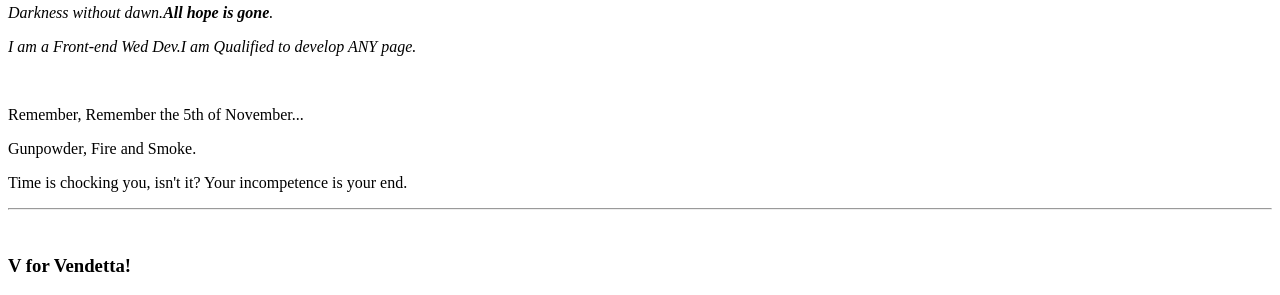
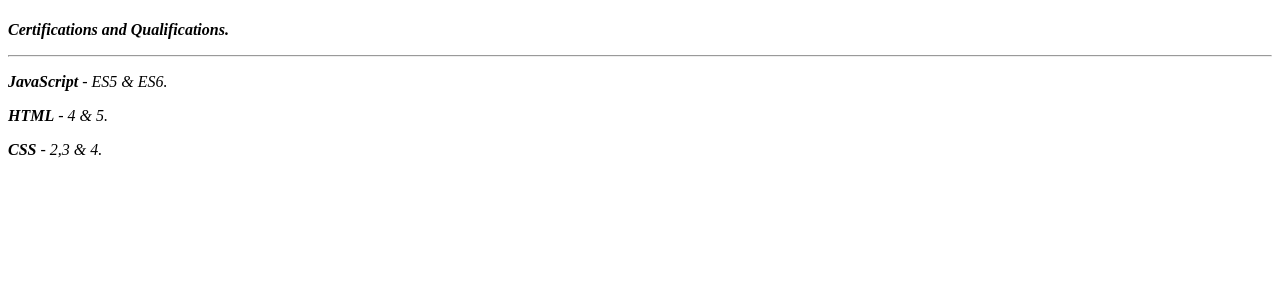
Before and after one commit to ConradMar3/WebDevelopment2022.Udemy, a plain HTML site: page Web Development/HTML Personal Site/index.html in a window 1280 px wide. Shown: the part 614-909 px from the top of the page. After the commit the page ends 800 px from the top, so only its background shows below. Drawn offline with Linux system fonts and the light colour scheme.

Commit message:
2022/05/22 (pm) - My Self Created Page

```diff
--- a/Web Development/HTML Personal Site/index.html
+++ b/Web Development/HTML Personal Site/index.html
@@ -8,19 +8,26 @@
 
 <body>
     <h1>Conrad Maré</h1>
+
     <br>
-
-    <img class="center" draggable="false" width="500" height="500" src="./assets/V.jpg"
+    <img class="center" draggable="false" width="250" height="250" src="./assets/smoke1.jpg"
         alt="valorant logo wallpaper 74472" title="valorant logo wallpaper 74472" />
     <br>
 
-    <p><i>Darkness without dawn.<strong>All hope is gone</strong>.</i></p>
+    <p><i>True intelligence is not knowledge, but <strong>Creativity</strong>.</i></p>
+    <strong>Albert Einstein</strong>
+    <hr>
     <p><em>I am a Front-end Wed Dev.I am Qualified to develop ANY page.</em></p>
     <br>
-    <p>Remember, Remember the 5th of November...</p>
-    <p>Gunpowder, Fire and Smoke.</p </body> <p>Time is chocking you, isn't it? Your incompetence is your end.</p>
     <hr>
+    <h3>Education</h3>
+    <p><i>Web Development</i></p>
     <br>
-    <h3>V for Vendetta!</h3>
+    <p><i><strong>Certifications and Qualifications.</strong></i></p>
+    <hr>
+    <p><i><strong>JavaScript</strong> - ES5 & ES6.</i></p>
+    <p><i><strong>HTML</strong> - 4 & 5.</i></p>
+    <p><i><strong>CSS</strong> - 2,3 & 4.</i></p>
+
 
 </html>
```
Also changed, not shown: Web Development/HTML Personal Site/assets/smoke1.jpg (added).
